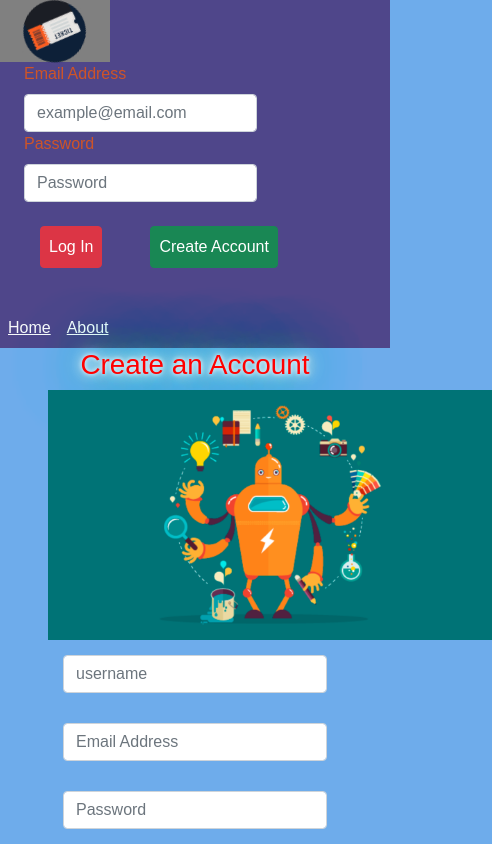
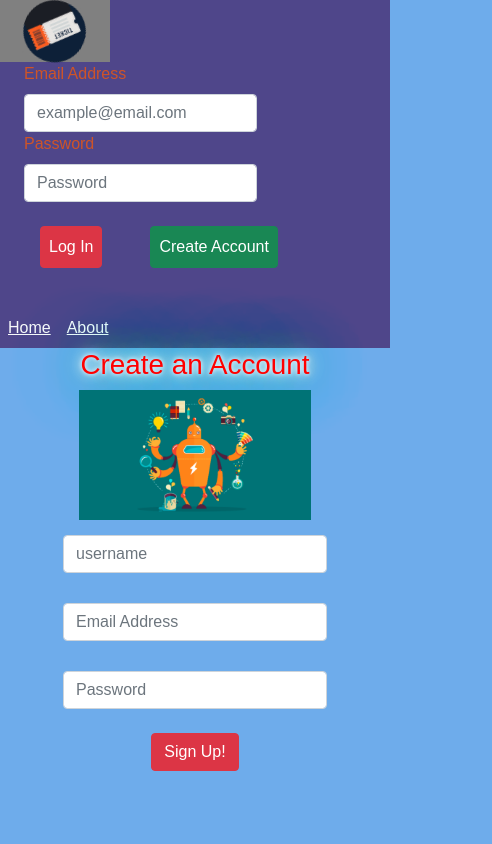
Before and after one commit to defhook/pass, a React (Create React App) app in the folder client/: page /user in a window 390 px wide. Shown: the top 844 px of the page, 492 px wide, since content can reach past the window. Built offline with nearby package versions, Linux system fonts and the light colour scheme.

Commit message:
media queries added to user styling

```diff
--- a/client/src/index.css
+++ b/client/src/index.css
@@ -47,6 +47,10 @@ a:hover {
   background-color: grey;
 }
 
+.robotGuy {
+  height: 250px;
+}
+
 @media screen and (max-width: 1200px) {
   .madeupClass {
     flex: 100%;
@@ -69,3 +73,15 @@ a:hover {
     text-align: center;
   }
 }
+
+@media screen and (max-width: 550px) {
+  .robotGuy {
+    height: 200px;
+  }
+}
+
+@media screen and (max-width: 480px) {
+  .robotGuy {
+    height: 130px;
+  }
+}
--- a/client/src/pages/user.js
+++ b/client/src/pages/user.js
@@ -65,10 +65,8 @@ function User() {
 
             <div className='d-flex anotherMadeup container justify-content-between flex-wrap'>
 
-                    <img className='mx-auto' circle src={require("../assets/images/user-photo.png")} alt=""
-                        style={{
-                            height: "250px",
-                        }}>
+                    <img className='mx-auto robotGuy' circle src={require("../assets/images/user-photo.png")} alt=""
+                        >
                     </img>
 
                     <div className="madeupClass w-50">
```
